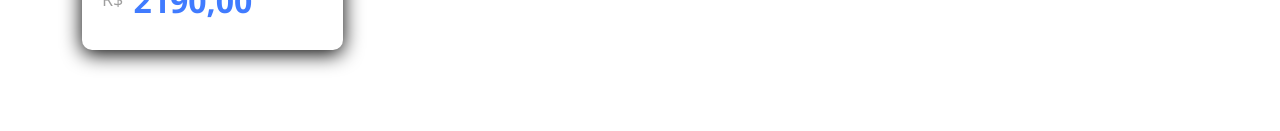
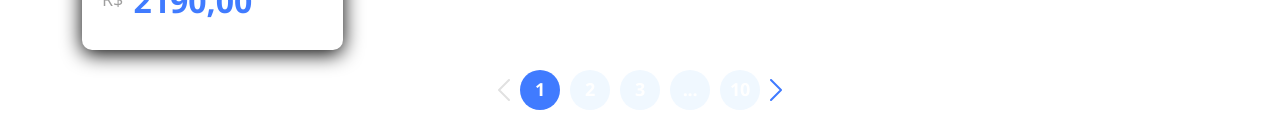
Before and after one commit to martinsrvinicius/dscatalog-myfirst, a React (Create React App) app in the folder frontweb/: page /products in a window 1280 px wide. Shown: the part 701-832 px from the top of the page. Before the commit the page ends 800 px from the top, so only its background shows below. Built offline with nearby package versions, Linux system fonts and the light colour scheme.

Commit message:
Pagination, styling

```diff
--- a/frontweb/src/assets/styles/custom.scss
+++ b/frontweb/src/assets/styles/custom.scss
@@ -2,7 +2,7 @@ $theme-colors: (
     'primary': #407bff,
 );
 
-$body-br: #e5e5e5;
+$body-br: #F2F2F2;
 $body-color: #263238;
 
 @import '~bootstrap/scss/bootstrap.scss';
--- /dev/null
+++ b/frontweb/src/components/Pagination/index.tsx
@@ -0,0 +1,19 @@
+import { ReactComponent as ArrowIcon } from "assets/images/arrow.svg";
+import './styles.css';
+
+const Pagination = () => {
+
+    return(
+        <div className="pagination-container">
+            <ArrowIcon className="arrow-previous arrow-inactive"/>
+            <div className="pagination-item active">1</div>
+            <div className="pagination-item">2</div>
+            <div className="pagination-item">3</div>
+            <div className="pagination-item">...</div>
+            <div className="pagination-item">10</div>
+            <ArrowIcon className="arrow-next arrow-active"/>
+        </div>
+    );
+}
+
+export default Pagination;
--- /dev/null
+++ b/frontweb/src/components/Pagination/styles.css
@@ -0,0 +1,41 @@
+.pagination-container {
+    display: flex;
+    justify-content: center;
+    align-items: center;
+}
+
+.pagination-item {
+    width: 40px;
+    height: 40px;
+    border-radius: 50%;
+    background-color: aliceblue;
+    font-size: 18px;
+    font-weight: bold;
+    letter-spacing: -0.015em;
+    color: #FFF;
+    display: flex;
+    align-items: center;
+    justify-content: center;
+    margin-left: 10px;
+}
+
+
+.pagination-item.active {
+    background-color: #407BFF;
+}
+
+.arrow-previous {
+    transform: rotate(-180deg);
+}
+
+.arrow-next {
+    margin-left: 10px;
+}
+
+.arrow-inactive {
+    color: #E1E1E1;
+}
+
+.arrow-active {
+    color: #407BFF;
+}
--- a/frontweb/src/pages/Catalog/index.tsx
+++ b/frontweb/src/pages/Catalog/index.tsx
@@ -4,6 +4,7 @@ import { NavLink } from 'react-router-dom';
 import { Product } from 'types/product';
 
 import './styles.css'
+import Pagination from 'components/Pagination';
 
 const Catalog = () => {
 
@@ -58,6 +59,10 @@ const Catalog = () => {
           </NavLink>
         </div>
       </div>
+
+      <div className='row'>
+        <Pagination />
+      </div>
     </div>
   );
 };
```
